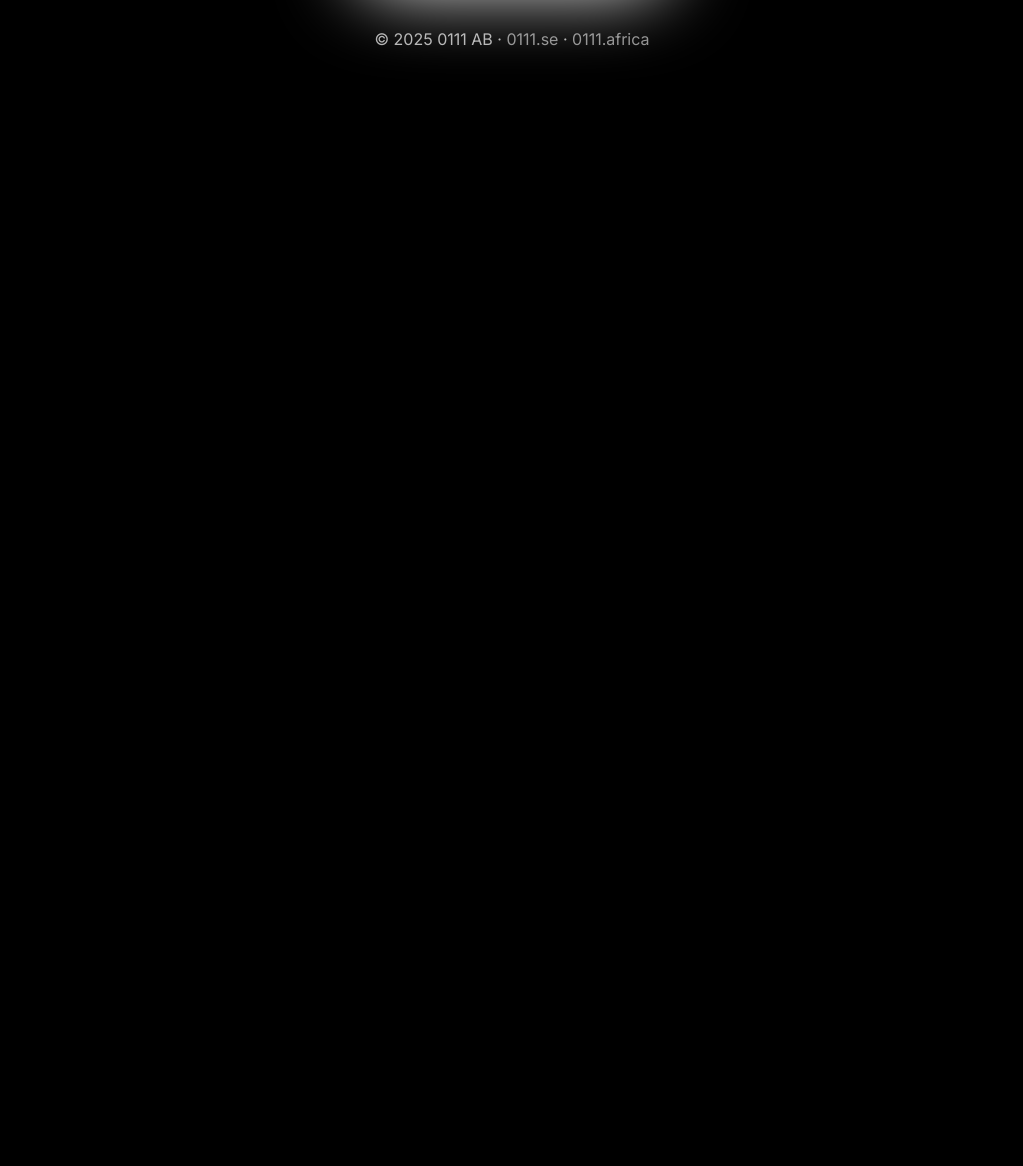
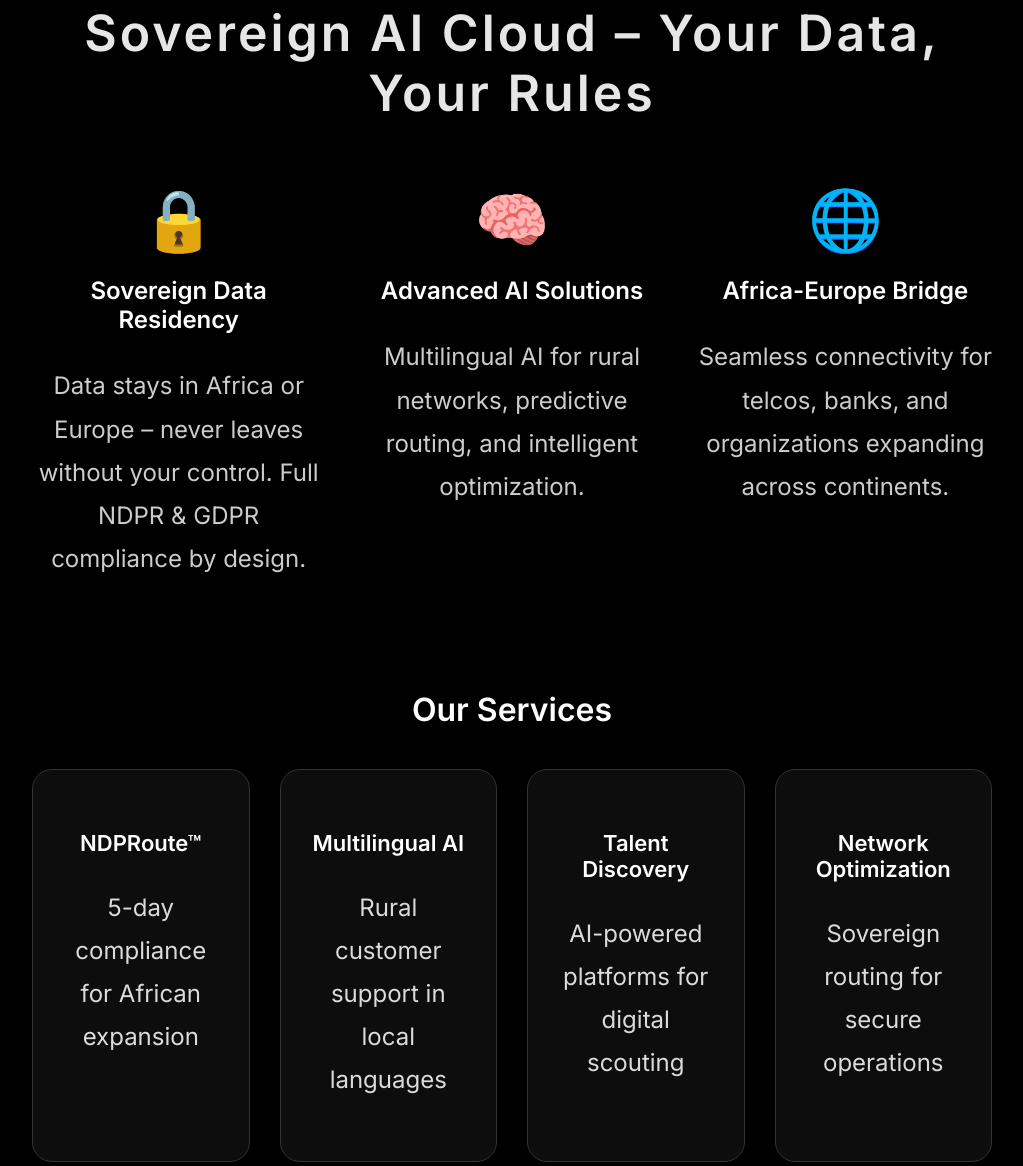
Before and after one commit to sharafabdul/0111limited.github.io-, a plain HTML site: page index.html in a window 1280 px wide. Shown: the part 924-2090 px from the top of the page, without its empty margins (128-1151 px from the left). Before the commit the page ends 1373 px from the top, so only its background shows below. Drawn offline with Linux system fonts and the light colour scheme.

Commit message:
Update index.html

```diff
--- a/index.html
+++ b/index.html
@@ -34,6 +34,47 @@
         <h2>Sovereign Cloud for Africa & Europe</h2>
         <p>0111 AB is the Swedish entity of 0111 LIMITED (RC 9000751, Nigeria). We deliver sovereign cloud infrastructure and advanced AI solutions that ensure data residency in Africa or Europe, fully compliant with NDPR and GDPR standards.</p>
         <p>Our portfolio encompasses NDPR-compliant routing for telecommunications and financial institutions, multilingual AI systems for rural connectivity, and innovative digital platforms for talent discovery powered by cutting-edge AI and AR technologies.</p>
+<div class="infographic" style="margin: 100px 0; padding: 60px 20px; background: rgba(0,0,0,0.8); border-top: 1px solid #333; border-bottom: 1px solid #333;">
+    <h2 style="font-size: clamp(32px, 8vw, 50px); margin-bottom: 60px;">Sovereign AI Cloud – Your Data, Your Rules</h2>
+
+    <div style="display: grid; grid-template-columns: repeat(auto-fit, minmax(250px, 1fr)); gap: 40px; margin-bottom: 80px;">
+        <div style="text-align: center;">
+            <div style="font-size: 60px; margin-bottom: 20px;">🔒</div>
+            <h3 style="font-size: 24px; margin: 20px 0;">Sovereign Data Residency</h3>
+            <p style="opacity: 0.8;">Data stays in Africa or Europe – never leaves without your control. Full NDPR & GDPR compliance by design.</p>
+        </div>
+        <div style="text-align: center;">
+            <div style="font-size: 60px; margin-bottom: 20px;">🧠</div>
+            <h3 style="font-size: 24px; margin: 20px 0;">Advanced AI Solutions</h3>
+            <p style="opacity: 0.8;">Multilingual AI for rural networks, predictive routing, and intelligent optimization.</p>
+        </div>
+        <div style="text-align: center;">
+            <div style="font-size: 60px; margin-bottom: 20px;">🌐</div>
+            <h3 style="font-size: 24px; margin: 20px 0;">Africa-Europe Bridge</h3>
+            <p style="opacity: 0.8;">Seamless connectivity for telcos, banks, and organizations expanding across continents.</p>
+        </div>
+    </div>
+
+    <h3 style="font-size: 32px; margin: 60px 0 40px;">Our Services</h3>
+    <div style="display: grid; grid-template-columns: repeat(auto-fit, minmax(200px, 1fr)); gap: 30px;">
+        <div style="background: rgba(255,255,255,0.05); padding: 30px; border-radius: 20px; border: 1px solid #333;">
+            <h4 style="font-size: 22px; margin-bottom: 15px;">NDPRoute™</h4>
+            <p>5-day compliance for African expansion</p>
+        </div>
+        <div style="background: rgba(255,255,255,0.05); padding: 30px; border-radius: 20px; border: 1px solid #333;">
+            <h4 style="font-size: 22px; margin-bottom: 15px;">Multilingual AI</h4>
+            <p>Rural customer support in local languages</p>
+        </div>
+        <div style="background: rgba(255,255,255,0.05); padding: 30px; border-radius: 20px; border: 1px solid #333;">
+            <h4 style="font-size: 22px; margin-bottom: 15px;">Talent Discovery</h4>
+            <p>AI-powered platforms for digital scouting</p>
+        </div>
+        <div style="background: rgba(255,255,255,0.05); padding: 30px; border-radius: 20px; border: 1px solid #333;">
+            <h4 style="font-size: 22px; margin-bottom: 15px;">Network Optimization</h4>
+            <p>Sovereign routing for secure operations</p>
+        </div>
+    </div>
+</div>
         <a href="mailto:enquiry@0111.se" class="btn">Enquiry →</a>
         <footer>© 2025 0111 AB · <a href="https://0111.se">0111.se</a> · <a href="https://0111.africa">0111.africa</a></footer>
     </div>
```
